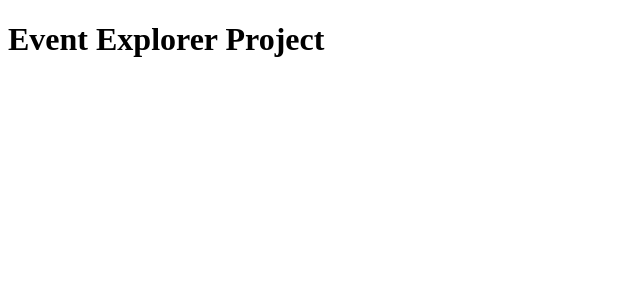
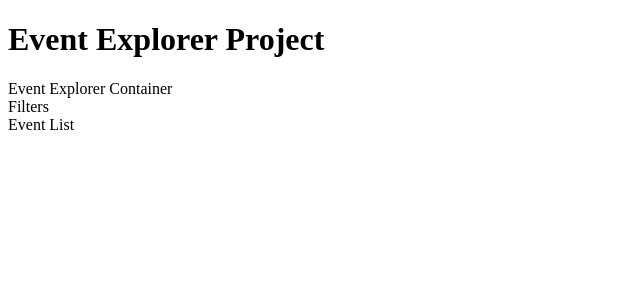
Before and after one commit to raymondjosephsotto/event-explorer, a React (Vite) app: page / in a window 1280 px wide. Shown: the top 300 px of the page, without its empty margins (0-640 px from the left). Built offline with nearby package versions, Linux system fonts and the light colour scheme.

Commit message:
chore: define folder structure

```diff
--- a/src/App.tsx
+++ b/src/App.tsx
@@ -1,9 +1,11 @@
 import './App.css';
+import EventExplorerContainer from './containers/EventExplorerContainer';
 
 function App() {
   return (
     <>
       <h1>Event Explorer Project</h1>
+      <EventExplorerContainer />
     </>
   )
 }
--- /dev/null
+++ b/src/components/EventList.tsx
@@ -0,0 +1,5 @@
+const EventList = () => {
+  return <div>Event List</div>;
+};
+
+export default EventList;
--- /dev/null
+++ b/src/components/Filters.tsx
@@ -0,0 +1,5 @@
+const Filters = () => {
+  return <div>Filters</div>;
+};
+
+export default Filters;
--- /dev/null
+++ b/src/containers/EventExplorerContainer.tsx
@@ -0,0 +1,14 @@
+import EventList from "../components/EventList";
+import Filters from "../components/Filters";
+
+const EventExplorerContainer = () => {
+    return (
+        <>
+            <div>Event Explorer Container</div>
+            <Filters />
+            <EventList />
+        </>
+    );
+};
+
+export default EventExplorerContainer;
```
